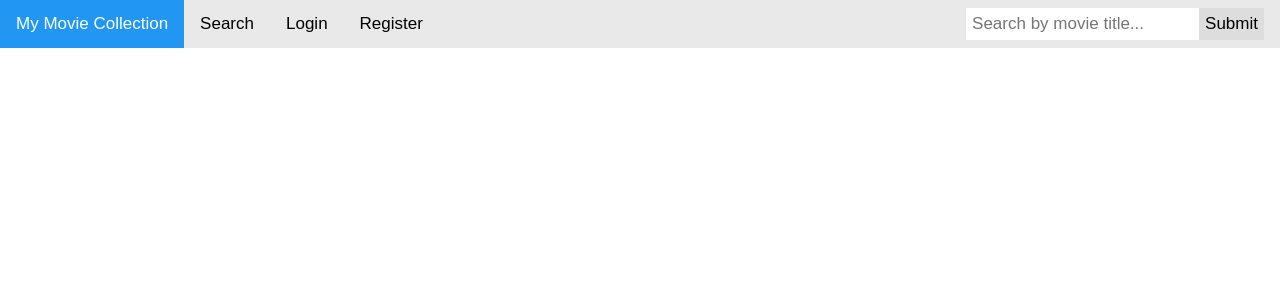
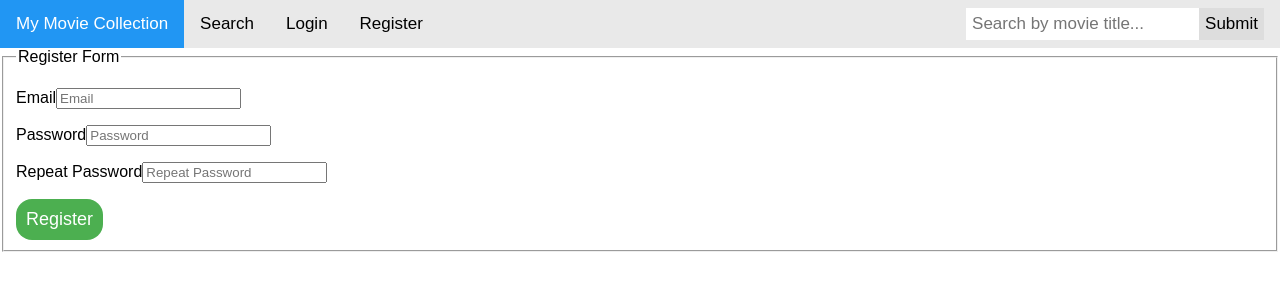
Before and after one commit to MiroslavIvanovCommits/Movie-library, a React (Create React App) app in the folder my-app/: page /register in a window 1280 px wide. Shown: the top 300 px of the page. Built offline with nearby package versions, Linux system fonts and the light colour scheme.

Commit message:
Add proper register functionality

```diff
--- a/my-app/src/components/Register/Register.js
+++ b/my-app/src/components/Register/Register.js
@@ -1,9 +1,52 @@
 import "./Register.css";
 
+import * as authService from "../../services/authService.js";
+import { AuthContext } from "../../contexts/AuthContext.js";
+import { useContext } from "react";
+import { useNavigate } from "react-router";
+
 const Register = () => {
-    return(
-null
-    );
-};
+    const navigate = useNavigate();
+    const { login } = useContext(AuthContext);
 
-export default Register;
+    const registerSubmintHandler = (e) => {
+        e.preventDefault();
+        let { email, password } = Object.fromEntries(new FormData(e.currentTarget));
+        authService.register(email, password)
+            .then(authData => {
+                login(authData);
+                navigate("/");
+            });
+    };
+
+    return (
+        <section id="register-page" className="register">
+            <form id="register-form" action="" method="POST" onSubmit={registerSubmintHandler}>
+                <fieldset>
+                    <legend>Register Form</legend>
+                    <p className="field">
+                        <label htmlFor="email">Email</label>
+                        <span className="input">
+                            <input type="text" name="email" id="email" placeholder="Email" />
+                        </span>
+                    </p>
+                    <p className="field">
+                        <label htmlFor="password">Password</label>
+                        <span className="input">
+                            <input type="password" name="password" id="password" placeholder="Password" />
+                        </span>
+                    </p>
+                    <p className="field">
+                        <label htmlFor="repeat-pass">Repeat Password</label>
+                        <span className="input">
+                            <input type="password" name="confirm-pass" id="repeat-pass" placeholder="Repeat Password" />
+                        </span>
+                    </p>
+                    <input className="button submit" type="submit" value="Register" />
+                </fieldset>
+            </form>
+        </section>
+    )
+}
+
+export default Register
```
